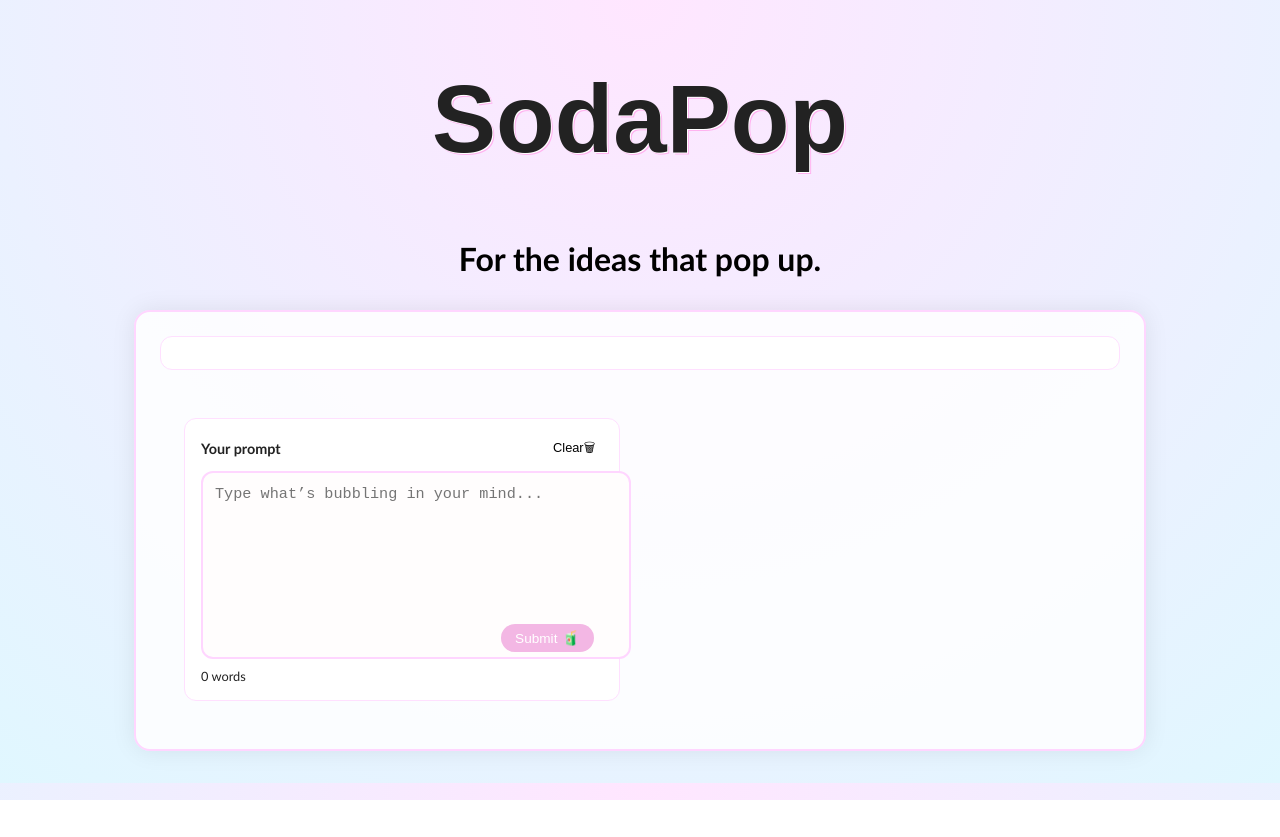
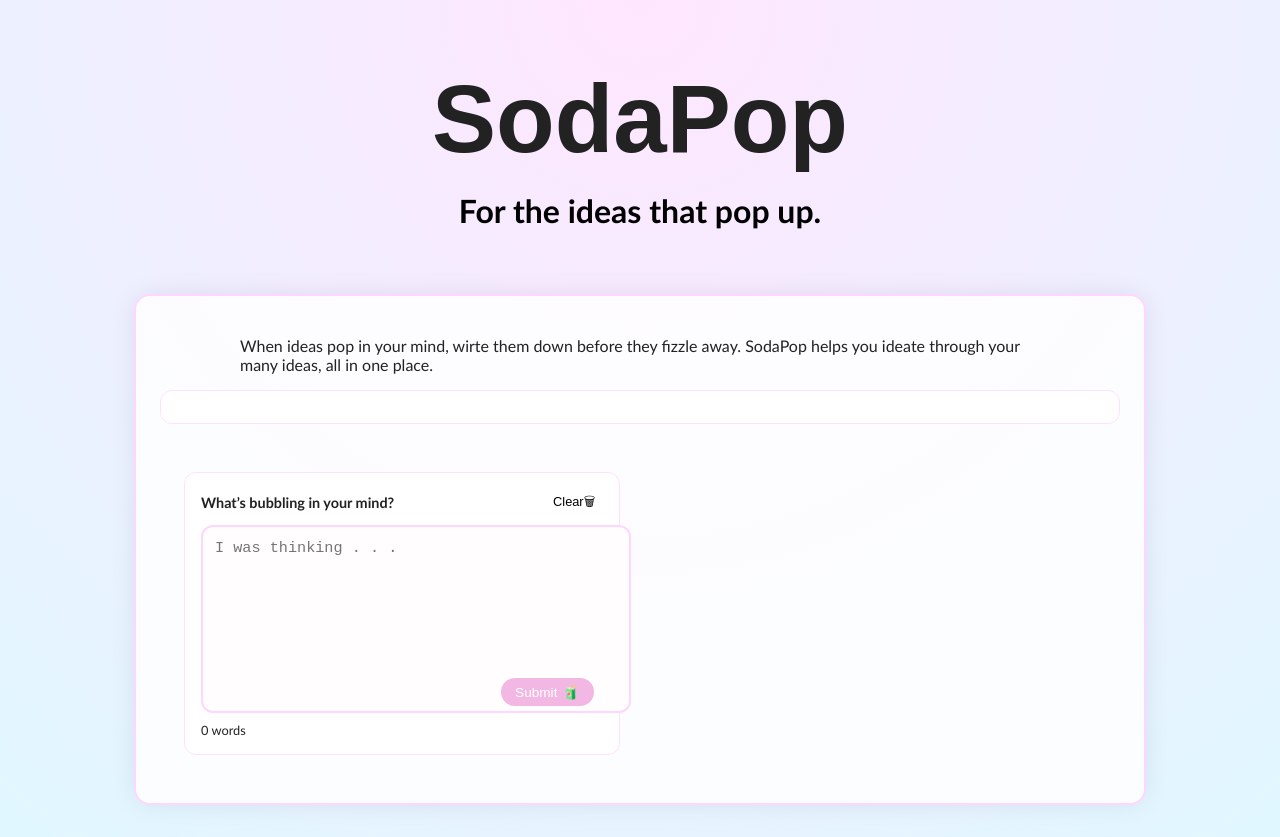
Before and after one commit to ElizBoahen/SodaPop, a React (Vite) app: page / in a window 1280 px wide. Before the commit the page ends 800 px from the top, so only its background shows below. Built offline with nearby package versions, Linux system fonts and the light colour scheme; a web font is replaced by a local one.

Commit message:
Adjusted app language: error messages, prompt placeholder, promp label, and added instructions.

```diff
--- a/src/App.jsx
+++ b/src/App.jsx
@@ -41,6 +41,9 @@ function App() {
       <h2 className="tagline">For the ideas that pop up.</h2>
     </div>
     <div className="app-shell">
+      <div className="app-instructions">
+        <p>When ideas pop in your mind, wirte them down before they fizzle away. SodaPop helps you ideate through your many ideas, all in one place.</p>
+      </div>
       <section className="response-section">
         <ResponseDisplay
           prompt={currentPrompt}
--- a/src/components/PromptInput.jsx
+++ b/src/components/PromptInput.jsx
@@ -22,10 +22,10 @@ function PromptInput({ onResult, setLoading, setError }) {
     const words = value.trim() ? value.trim().split(/\s+/).length : 0;
 
     if (words > 800) {
-      setWarning("Max 800 words — your soda is overflowing!");
+      setWarning("Your ideas are overflowing! Max 800 words please.");
       return;
-    } else if (words > 250) {
-      setWarning("You’ve hit 250 words. We’ll scroll from here.");
+    } else if (words > 600) {
+      setWarning("We're getting close to the brim . . .");
     } else {
       setWarning("");
     }
@@ -43,10 +43,10 @@ function PromptInput({ onResult, setLoading, setError }) {
       const response = await sendPrompt(prompt.trim());
       onResult(prompt.trim(), response);
     } catch (err) {
-      let msg = "Something fizzled. Please try again.";
-      if (err.status === 401) msg = "Fizzy auth error — your soda cap might be loose (401).";
-      if (err.status === 403) msg = "This flavor is off-limits (403).";
-      if (err.status === 429) msg = "Too many bubbles at once — slow your sip (429).";
+      let msg = "Something fizzle out. Please try again.";
+      if (err.status === 401) msg = "Your bottle cap was loose . . . (401)."; /*auth error*/
+      if (err.status === 403) msg = "This flavor is off-limits (403)."; /*auth error*/
+      if (err.status === 429) msg = "Too many bubbles at once! Please slow your sip (429)."; /*auth error*/
       setError(msg);
     } finally {
       setLoading(false);
@@ -61,7 +61,7 @@ function PromptInput({ onResult, setLoading, setError }) {
   return (
     <div className="prompt-container">
       <div className="prompt-header">
-        <span className="prompt-label">Your prompt</span>
+        <span className="prompt-label">What’s bubbling in your mind?</span>
         <button
           type="button"
           className="clear-prompt-btn"
@@ -76,7 +76,7 @@ function PromptInput({ onResult, setLoading, setError }) {
           ref={textareaRef}
           value={prompt}
           onChange={handleChange}
-          placeholder="Type what’s bubbling in your mind..."
+          placeholder="I was thinking . . ."
           className={`prompt-textarea ${warning ? "warning-border" : ""}`}
         />
         <button
--- a/src/components/ResponseDisplay.jsx
+++ b/src/components/ResponseDisplay.jsx
@@ -5,7 +5,7 @@ function ResponseDisplay({ prompt, response, loading, error }) {
 
   return (
     <div className="response-container">
-      {loading && <p className="loading-text">Carbonating your ideas...</p>}
+      {loading && <p className="loading-text">Carbonating your ideas . . .</p>}
       {error && <p className="error-text">{error}</p>}
 
       {prompt && !loading && !error && (
--- a/src/index.css
+++ b/src/index.css
@@ -42,9 +42,10 @@ body {
   font-size: 6rem;
   font-palette: --altone;
   text-align: center;
+  text-shadow: -0.18Srem  0.125rem 0 #FFFFFF, 0.125rem 0.125rem 0 #ffb3f0;
   /*color: red;
   /*color: var(--accent);*/
-  text-shadow: 1px 1px 0 #fff, 2px 2px 0 #ffb3f0;
+  /*text-shadow: 1px 1px 0 #FFFFFF, 2px 2px 0 #ffb3f0;*/
 }
 
 
@@ -52,7 +53,8 @@ body {
   font-size: 2rem;
   color: #000000;
   text-align: center;
-  /*Next, adjust margins*/
+  margin-top: -3rem;
+  margin-bottom: 4rem;
 }
 
 .app-main {
@@ -60,6 +62,11 @@ body {
   grid-template-columns: 1.1fr 1.2fr;
   padding: 1.5rem;
   margin-top: 1.5rem;
+}
+
+.app-instructions {
+  padding-left: 5rem;
+  padding-right: 5rem;
 }
 
 .prompt-container,
@@ -80,6 +87,8 @@ body {
 .prompt-label {
   font-weight: bold;
   font-size: 0.9rem;
+  text-align: center;
+
 }
 
 .prompt-box {
@@ -213,7 +222,7 @@ body {
 
 .response-chunk {
   position: relative;
-  animation: fadePop 0.4s ease-out;
+  animation: fadePop 0.4s ease-out; /*animate in*/
 }
 
 .history-header {
```
